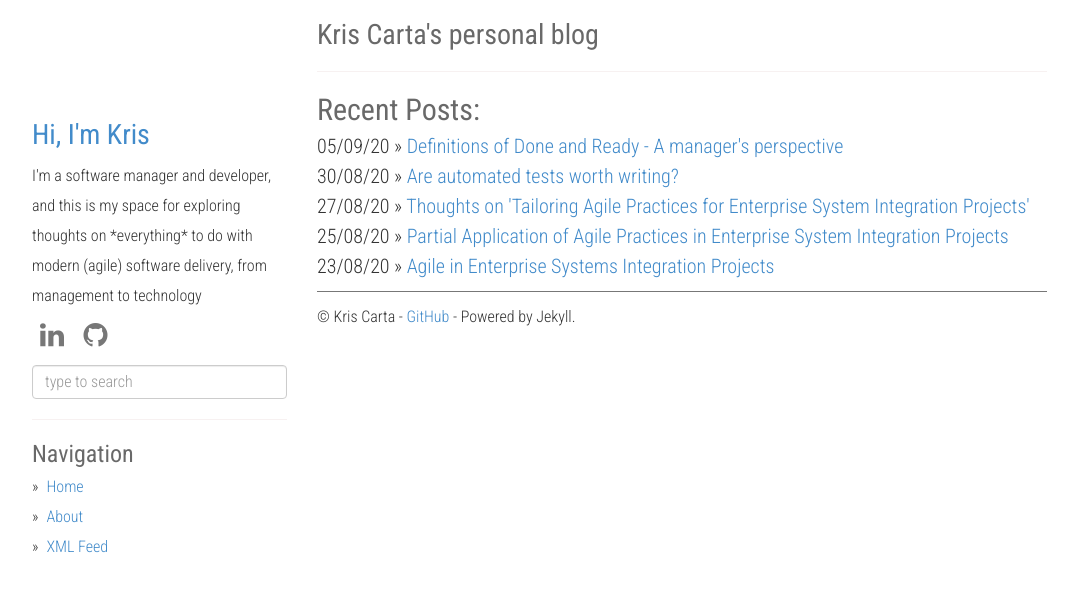
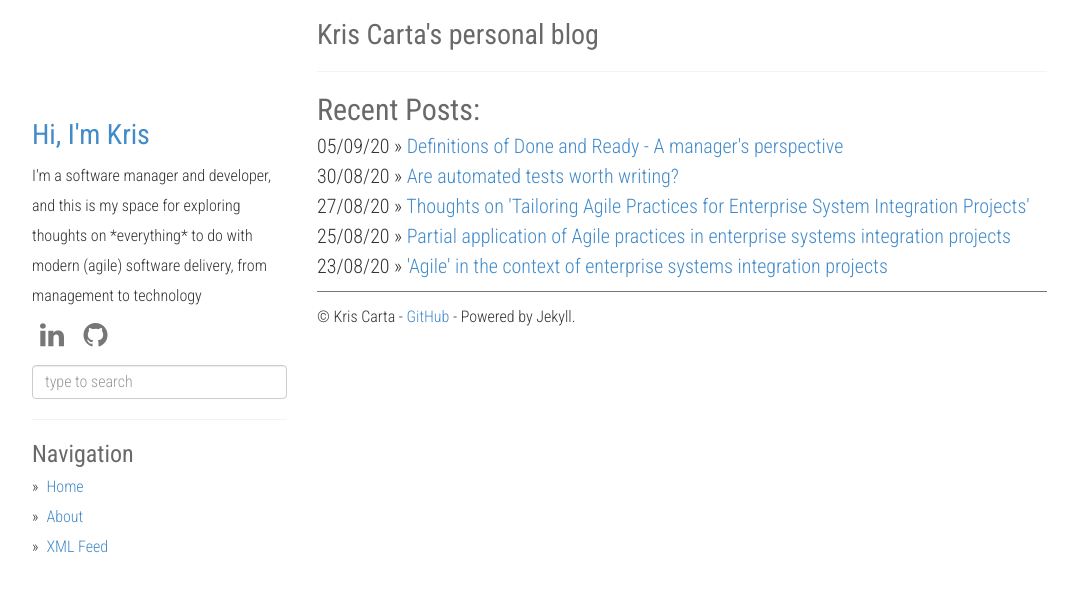
Before and after one commit to kcarta/kcarta.github.io-temp, a Jekyll site: the page built from index.html, in a window 1280 px wide. Shown: the top 592 px of the page, without its empty margins (53-1131 px from the left). Built offline with Jekyll 4.4.1, drawn with Linux system fonts in a browser that asks for light colours; nearby versions of some CDN libraries; the list of posts is cut into pages by our own code.

Commit message:
Rename posts with long titles

```diff
--- a/_posts/2020-08-23-agile-applicability-esi-projects.md
+++ b/_posts/2020-08-23-agile-applicability-esi-projects.md
@@ -1,6 +1,6 @@
 ---
 layout: post
-title:  "Agile in Enterprise Systems Integration Projects"
+title:  "'Agile' in the context of enterprise systems integration projects"
 date:   2020-08-23 00:00:00 +0000
 tags: [agile-pm, integrations, thoughts]
 ---
--- a/_posts/2020-08-25-agile-practices-esi-projects.md
+++ b/_posts/2020-08-25-agile-practices-esi-projects.md
@@ -1,6 +1,6 @@
 ---
 layout: post
-title:  "Partial Application of Agile Practices in Enterprise System Integration Projects"
+title:  "Partial application of Agile practices in enterprise systems integration projects"
 date:   2020-08-25 00:00:00 +0000
 tags: [agile-pm, integrations, reading]
 ---
```
